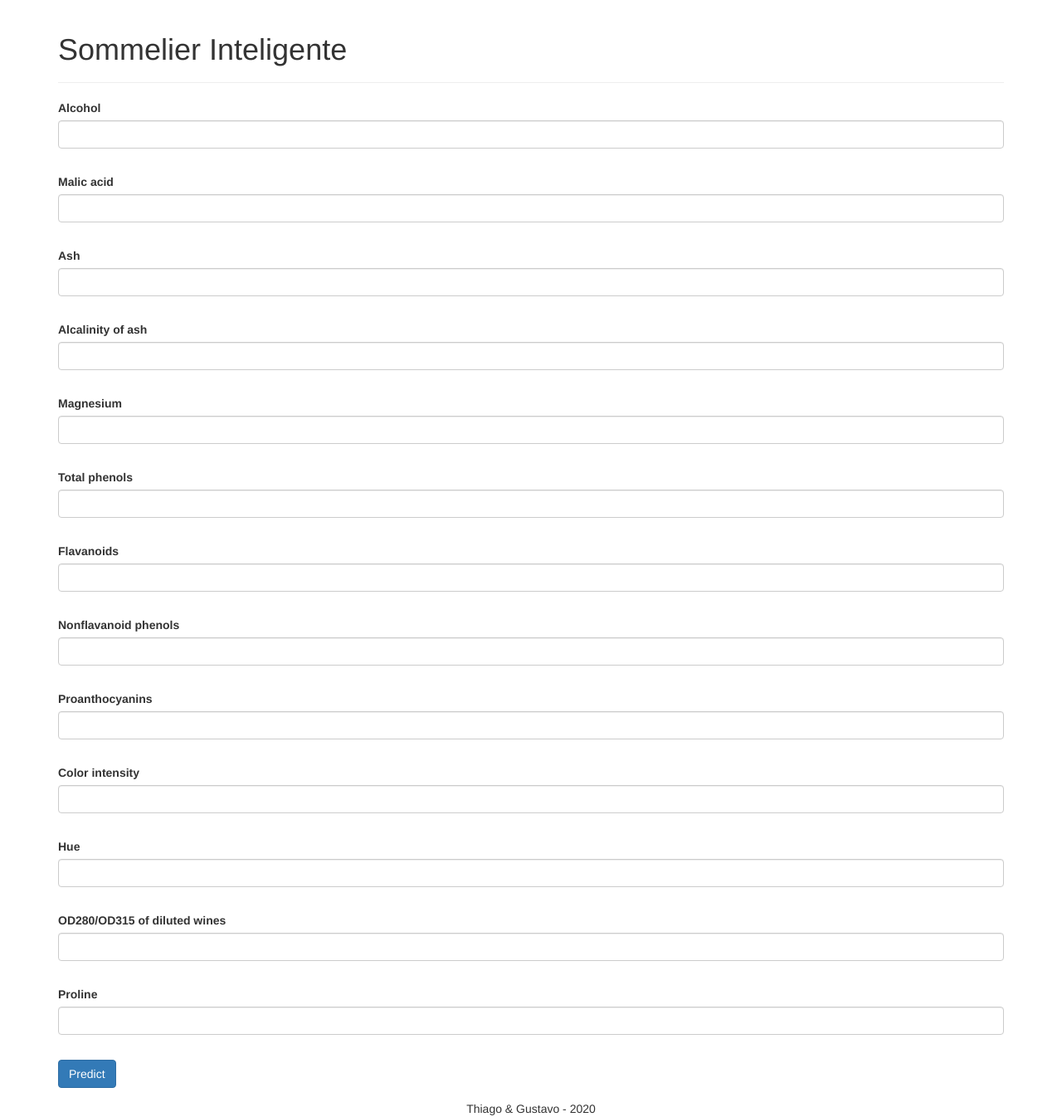
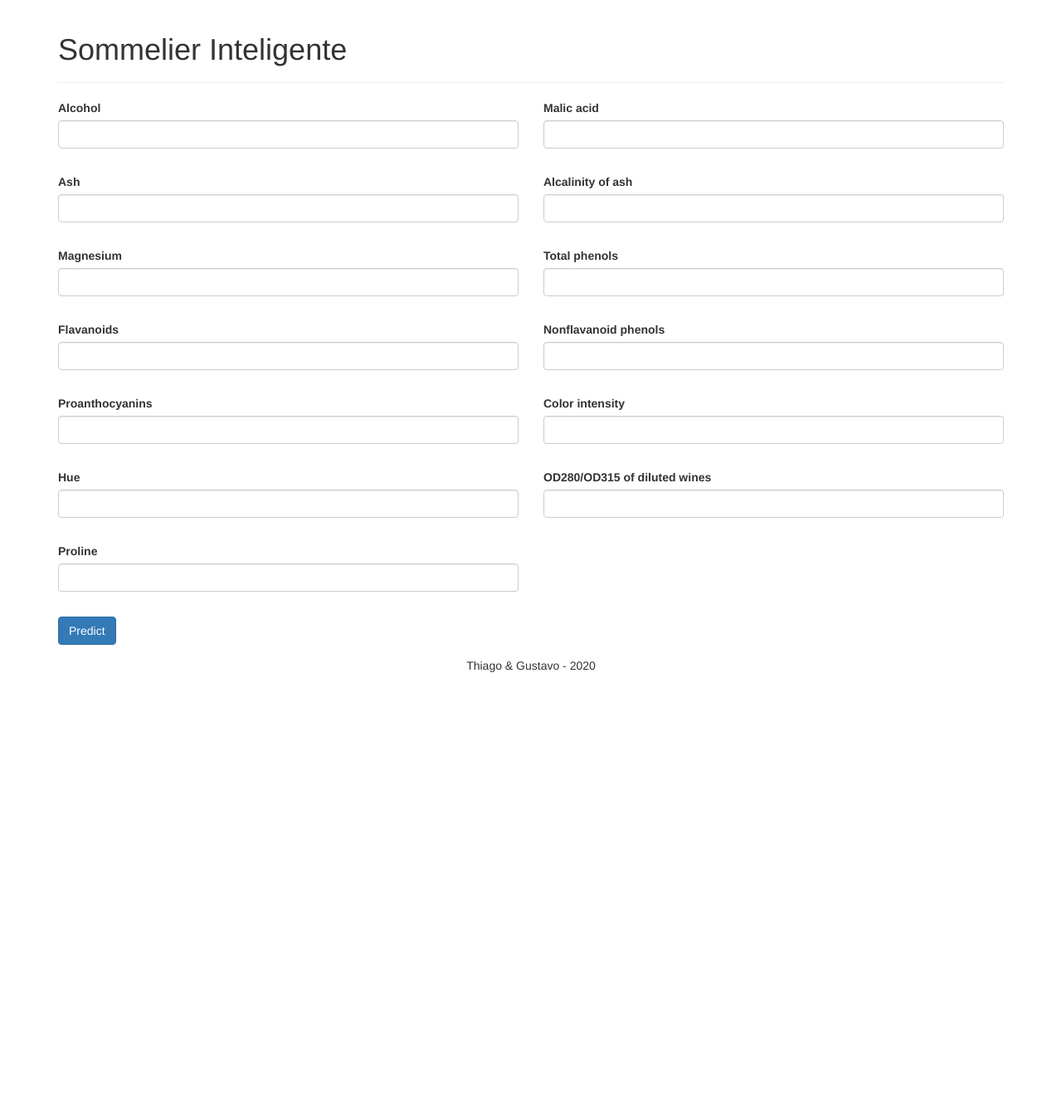
Before and after one commit to souza-dev/sommelier-app, a Flask app: page / in a window 1280 px wide. Shown: the whole page at 83% size. After the commit the page ends 810 px from the top, so only its background shows below. Run offline with Flask 2, Linux system fonts and the light colour scheme; some libraries are stand-ins or nearby versions.

Commit message:
Bug do url_for

```diff
--- a/templates/index.html
+++ b/templates/index.html
@@ -12,55 +12,56 @@
         <form action="/" method="post" class="form">
             {{ form.csrf_token }}
             <div class="row">
-                <div class="col-md-12">
-                    {% if wine_class != 'Unknow' %}
-                    <div class="row">
-                        <div class="form-group col-md-12">
-                            <div class="alert alert-info h2" role="alert">
-                                The wine class is: {{wine_class}}
-                            </div>
+                {% if wine_class != 'Unknow' %}
+                <div class="col-md-4">
+                    <div class="col-md-12 text-center">
+                        <img src="{{ url_for('static', filename=wine_class) }}.png" class="w-100">
+                        <br /><br />
+                        <div class="alert alert-info h3" role="alert">
+                            Class {{wine_class}}
                         </div>
                     </div>
-                    {% endif %}
-
+                </div>
+                {% endif %}
+                <div class="col-md-{% if wine_class == 'Unknow' %}12{% else %}8{% endif %}">
                     <div class="row">
-                        <div class="form-group col-md-12">
+                        <div class="form-group col-md-6">
                             {{ wtf.form_field(form.alcohol, class='form-control') }}
                         </div>
-                        <div class="form-group col-md-12">
+                        <div class="form-group col-md-6">
                             {{ wtf.form_field(form.malic_acid, class='form-control') }}
                         </div>
-                        <div class="form-group col-md-12">
+                        <div class="form-group col-md-6">
                             {{ wtf.form_field(form.ash, class='form-control') }}
                         </div>
-                        <div class="form-group col-md-12">
+                        <div class="form-group col-md-6">
                             {{ wtf.form_field(form.alcalinity_of_ash, class='form-control') }}
                         </div>
-                        <div class="form-group col-md-12">
+                        <div class="form-group col-md-6">
                             {{ wtf.form_field(form.magnesium, class='form-control') }}
                         </div>
-                        <div class="form-group col-md-12">
+                        <div class="form-group col-md-6">
                             {{ wtf.form_field(form.total_phenols, class='form-control') }}
                         </div>
-                        <div class="form-group col-md-12">
+                        <div class="form-group col-md-6">
                             {{ wtf.form_field(form.flavanoids, class='form-control') }}
                         </div>
-                        <div class="form-group col-md-12">
+                        <div class="form-group col-md-6">
                             {{ wtf.form_field(form.nonflavanoid_phenols, class='form-control') }}
                         </div>
-                        <div class="form-group col-md-12">
+                        <div class="form-group col-md-6">
                             {{ wtf.form_field(form.proanthocyanins, class='form-control') }}
                         </div>
-                        <div class="form-group col-md-12">
+                        <div class="form-group col-md-6">
                             {{ wtf.form_field(form.color_intensity, class='form-control') }}
                         </div>
-                        <div class="form-group col-md-12">
+                        <div class="form-group col-md-6">
                             {{ wtf.form_field(form.hue, class='form-control') }}
                         </div>
-                        <div class="form-group col-md-12">
+                        <div class="form-group col-md-6">
                             {{ wtf.form_field(form.od280, class='form-control') }}
                         </div>
-                        <div class="form-group col-md-12">
+                        <div class="form-group col-md-6">
                             {{ wtf.form_field(form.proline, class='form-control') }}
                         </div>
                     </div>
```
Also changed, not shown: static/1.png (added), static/2.png (added), static/3.png (added).
